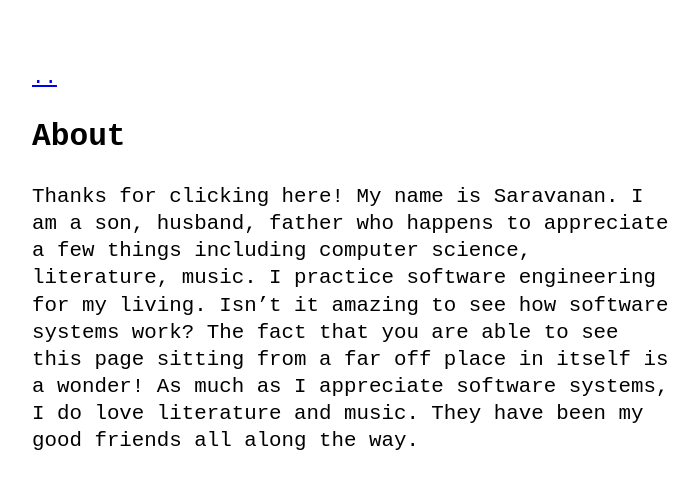
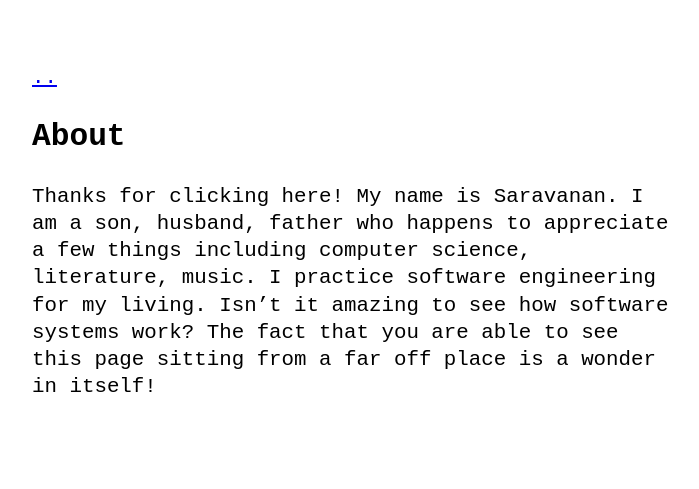
Before and after one commit to svnarumugam/svnarumugam.github.io, a Jekyll site: the page built from about.md, in a window 1280 px wide. Shown: the top 489 px of the page, without its empty margins (288-987 px from the left). Built offline with Jekyll 4.4.1, drawn with Linux system fonts in a browser that asks for light colours.

```diff
--- a/about.md
+++ b/about.md
@@ -4,4 +4,4 @@ title: About
 ---
 
 Thanks for clicking here! My name is Saravanan. I am a son, husband, father who happens to appreciate
-a few things including computer science, literature, music. I practice software engineering for my living. Isn't it amazing to see how software systems work? The fact that you are able to see this page sitting from a far off place in itself is a wonder! As much as I appreciate software systems, I do love literature and music. They have been my good friends all along the way.
+a few things including computer science, literature, music. I practice software engineering for my living. Isn't it amazing to see how software systems work? The fact that you are able to see this page sitting from a far off place is a wonder in itself!
```
Also changed, not shown: _data/menu.yml (+9 -1 lines), _posts/2021-08-01-unix-tools.md (added, +9 -0 lines).
